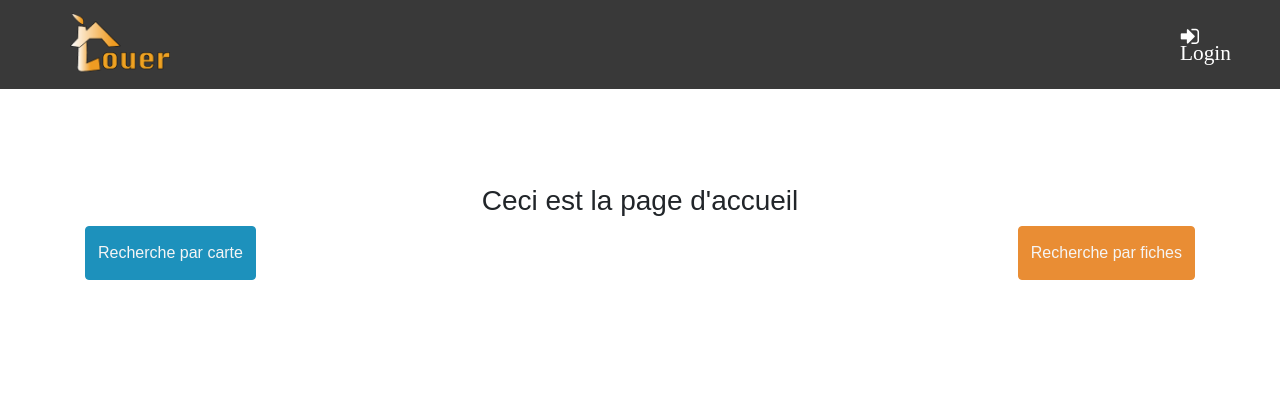
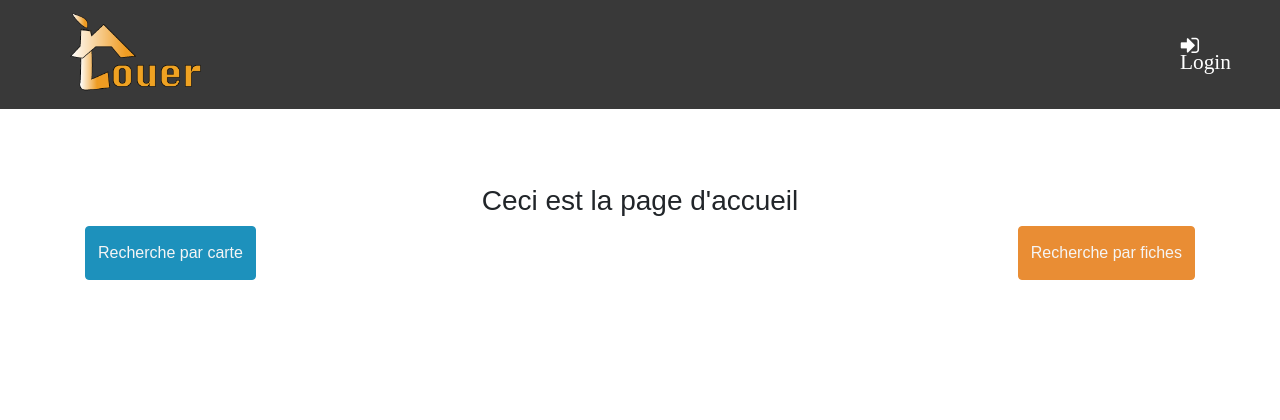
Before and after one commit to Oudayan/projet2, a PHP site: page /index.php in a window 1280 px wide. Shown: the top 420 px of the page. Run offline with PHP 8.4, Linux system fonts and the light colour scheme; some libraries are stand-ins or nearby versions.

Commit message:
entete modif

```diff
--- a/vues/entete.php
+++ b/vues/entete.php
@@ -22,10 +22,9 @@ $(document).ready(function(){
 </script>
     <body>
         <header>
-          <nav class="navbar navbar-toggleable-sm bg-inverse navbar-inverse mb-5 text-white">
-            <div class="container px-5 px-sm-0" >
-              <a href="#" class="navbar-brand mr-5"><img src="images/logo.png" alt="logo" style="width:100px;"></a>
-
+          <nav class="navbar navbar-toggleable-sm bg-inverse navbar-inverse text-white row">
+            <div class="container px-5 px-sm-0">
+              <a href="#" class="navbar-brand mr-5"><img src="images/logo.png" alt="logo" style="width:60%"></a>
               <div class="ml-auto d-flex flex-nowrap">
                 <a href="#" id="myBtn" class="nav-item nav-link fa fa-sign-in fa-lg bg-login"> Login</a>
                 <!-- Modal -->
@@ -35,7 +34,7 @@ $(document).ready(function(){
                     <div class="modal-content">
                       <div class="modal-header" style="padding:15px 30px;">
                         <i class="fa fa-user" aria-hidden="true"></i>
-                        <h6> Connectez-vous avec votre adresse e-mail</h6>
+                        <h6 class="text-white"> Connectez-vous avec votre adresse e-mail</h6>
                         <button type="button" class="close" data-dismiss="modal">&times;</button>
                       </div>
                       <div class="modal-body" style="padding:15px 15px;">
@@ -44,7 +43,9 @@ $(document).ready(function(){
                         ?>
                         <form role="form" action="index.php?Usagers&action=verificationLogin" method="post">
                          <div class="form-group">
+                           <div class="offset-">
                             <label for="psw"><span class="fa fa-envelope" aria-hidden="true"></span></label>
+                            </div>
                             <input type="email" class="form-control" id="courriel" placeholder="Courriel">
                           </div>
                           <div class="form-group">
@@ -68,7 +69,7 @@ $(document).ready(function(){
                         ?>
                       </div><!-- modal-body -->
                       <div class="modal-footer">
-                        <p class="textModal">Vous n’avez pas de compte ?<a href="#"> Inscription</a></p>
+                        <p class="textModal">Vous n’avez pas de compte ?<a href="#"> Inscription</a><br></p>
                       </div>
                     </div><!-- modal-content -->
                   </div><!-- modal-dialog -->
```
